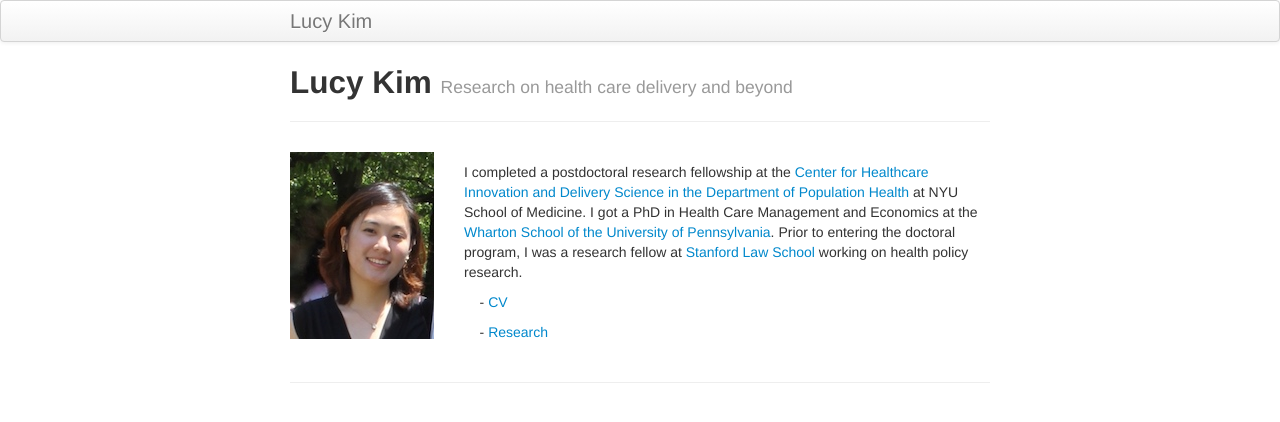
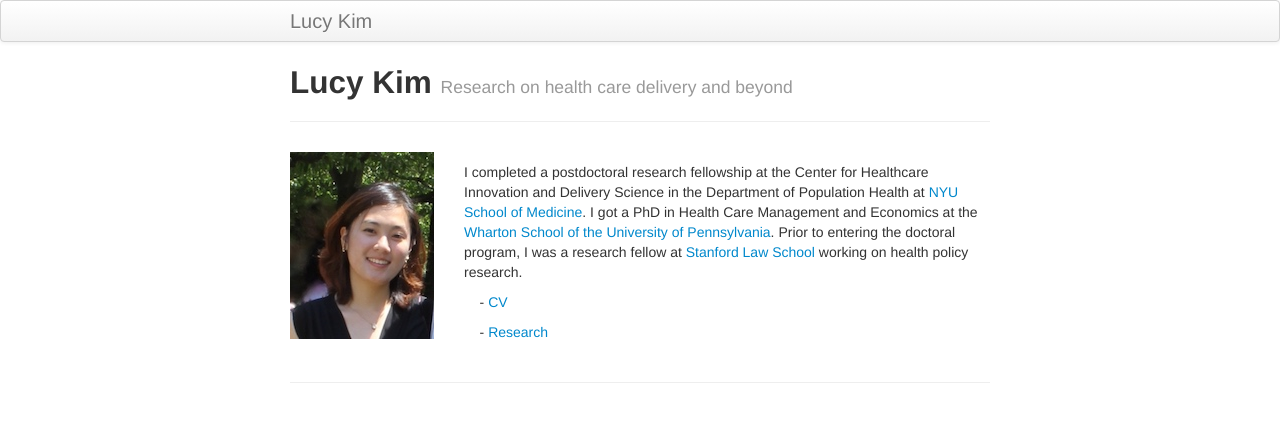
Before and after one commit to lucy-kim/lucy-kim.github.io, a Jekyll site: the page built from index.md, in a window 1280 px wide. Shown: the top 422 px of the page. Built offline with Jekyll 4.4.1, drawn with Linux system fonts in a browser that asks for light colours.

Commit message:
Updated intro

```diff
--- a/index.md
+++ b/index.md
@@ -7,7 +7,7 @@ description: Lucy Kim's research projects
 
 <img style="float: left; padding-right: 30px;" src="http://lucy-kim.github.io/profile_mar2016.jpg">
 
-I completed a postdoctoral research fellowship at the [Center for Healthcare Innovation and Delivery Science in the Department of Population Health](https://med.nyu.edu/chids/home) at NYU School of Medicine. I got a PhD in Health Care Management and Economics at the [Wharton School of the University of Pennsylvania](https://hcmg.wharton.upenn.edu/). Prior to entering the doctoral program, I was a research fellow at [Stanford Law School](https://law.stanford.edu/empirical-research-fellowship/) working on health policy research.
+I completed a postdoctoral research fellowship at the Center for Healthcare Innovation and Delivery Science in the Department of Population Health at [NYU School of Medicine](https://med.nyu.edu/chids/home). I got a PhD in Health Care Management and Economics at the [Wharton School of the University of Pennsylvania](https://hcmg.wharton.upenn.edu/). Prior to entering the doctoral program, I was a research fellow at [Stanford Law School](https://law.stanford.edu/empirical-research-fellowship/) working on health policy research.
 
 &nbsp;&nbsp;&nbsp;&nbsp;- [CV](https://www.dropbox.com/s/bqutffj5wu0whj8/Kim-cv.pdf?dl=0)
 
```
